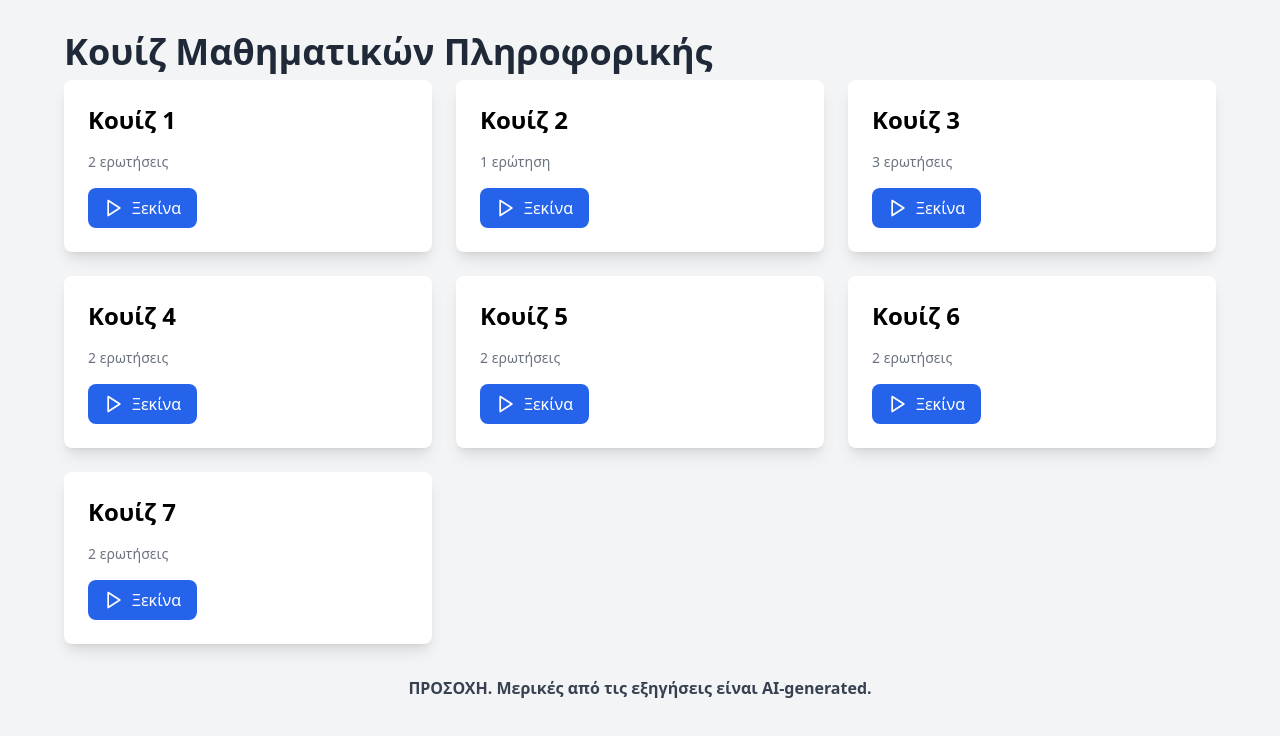
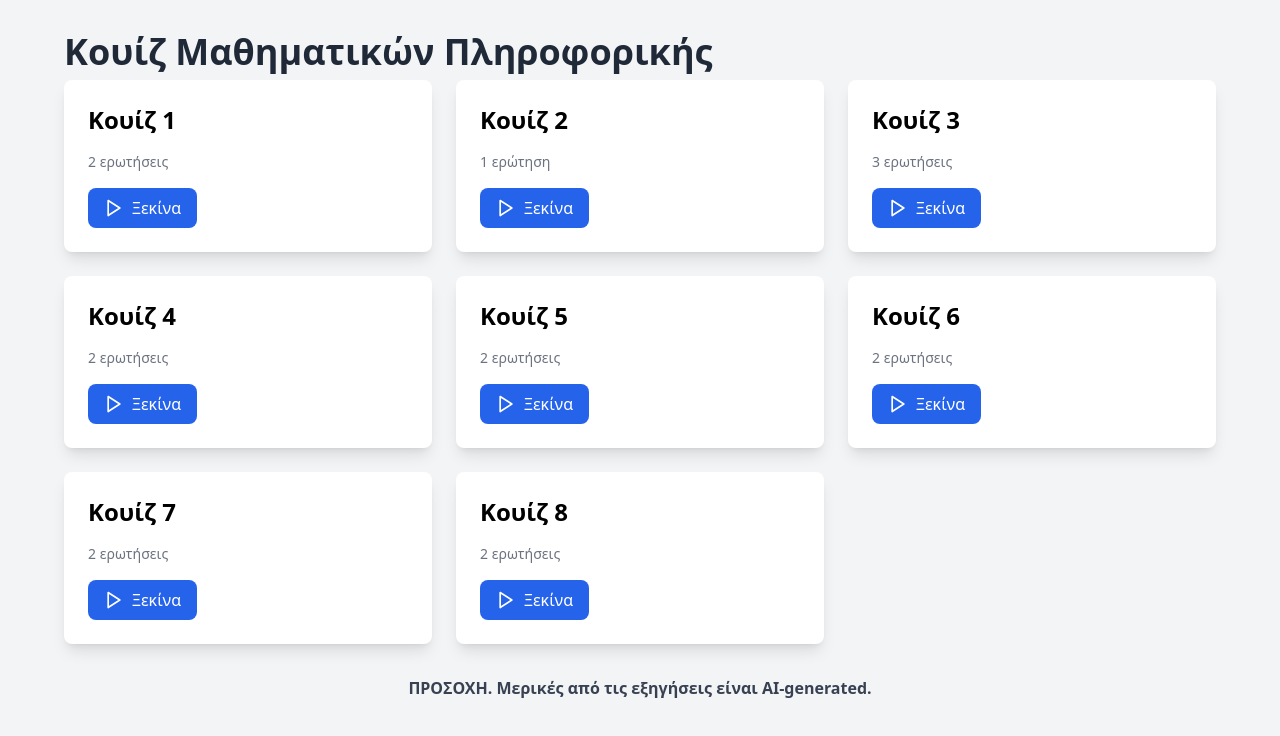
Before and after one commit to mgiannopoulos24/CM-Quiz-App, a React (Vite) app: page / in a window 1280 px wide. Shown: the top 736 px of the page. Built offline with nearby package versions, Linux system fonts and the light colour scheme.

Commit message:
add quiz 8

```diff
--- /dev/null
+++ b/src/data/lec10.json
@@ -0,0 +1,44 @@
+[
+    {
+        "question": "Ο αριθμός \\( 4^{9} + 6^{10} + 3^{20} \\) είναι πρώτος.",
+        "answers": [
+            {
+                "text": "Σωστό",
+                "correct": false,
+                "description":""
+            },
+            {
+                "text": "Λάθος",
+                "correct": true,
+                "description":""
+            }
+        ]
+    },
+    {
+        "question": "Το παρακάτω πρόγραμμα υλοποιεί έναν αλγόριθμο που ελέγχει αν ένας αριθμός είναι πρώτος. Η πολυπλοκότητα χειρότερης περίπτωσης του αλγορίθμου είναι:",
+        "image": "quiz8",
+        "answers": [
+            {
+                "text": "Σταθερή, \\( O(1) \\)",
+                "correct": false,
+                "description":""
+            },
+            {
+                "text": "Λογαριθμική",
+                "correct": false,
+                "description":""
+            },
+            {
+                "text": "Πολυωνυμική",
+                "correct": false,
+                "description":""
+            },
+            {
+                "text": "Εκθετική",
+                "correct": true,
+                "description":""
+            }
+        ]
+
+    }
+]
--- a/src/data/quizzes.ts
+++ b/src/data/quizzes.ts
@@ -5,6 +5,7 @@ import lec6 from './lec6.json';
 import lec7 from './lec7.json';
 import lec8 from './lec8.json';
 import lec9 from './lec9.json';
+import lec10 from './lec10.json';
 
 
 export const quizzes = [
@@ -49,5 +50,11 @@ export const quizzes = [
     title: "Κουίζ 7",
     description: "",
     questions: lec9
+  },
+  {
+    id: "quiz-8",
+    title: "Κουίζ 8",
+    description: "",
+    questions: lec10
   }
 ];
```
Also changed, not shown: src/assets/quiz8.jpg (added).
